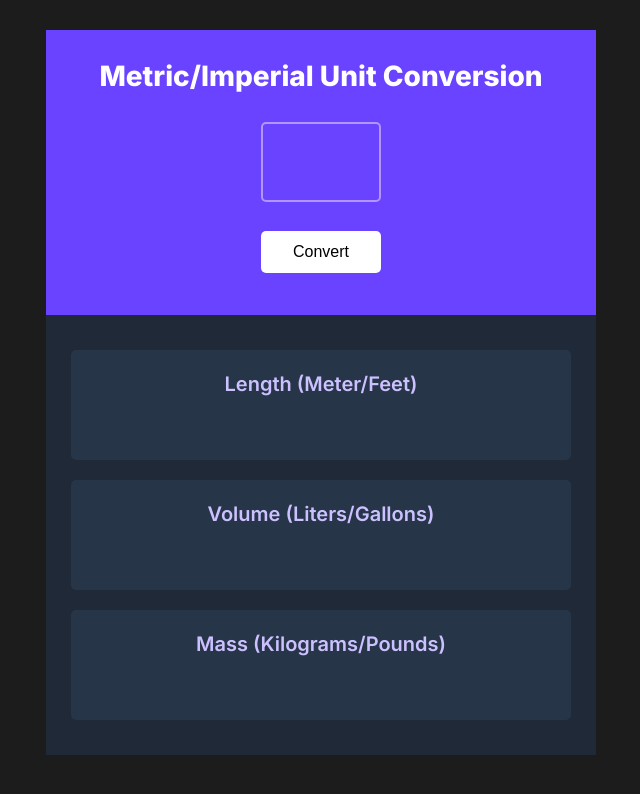
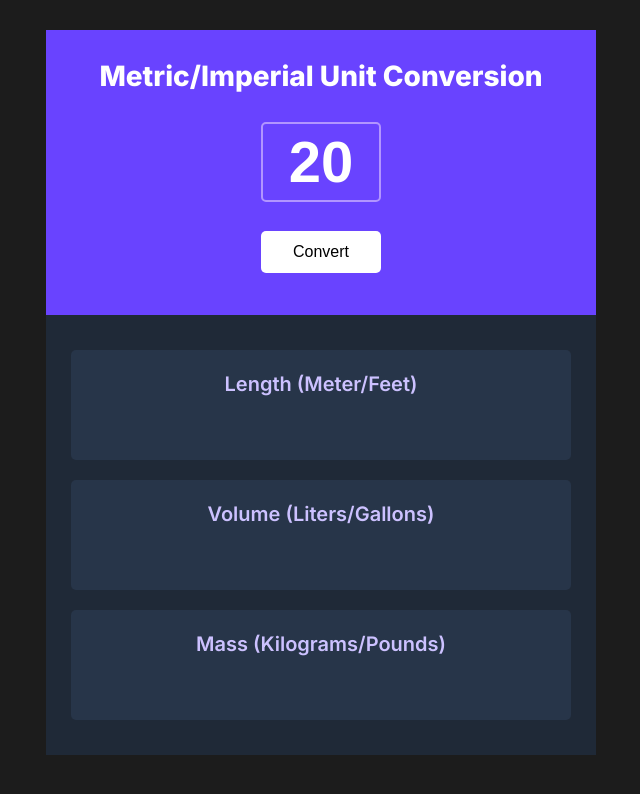
Before and after one commit to adenning4/unit-converter, a plain HTML site: page index.html in a window 1280 px wide. Shown: the whole page, without its empty margins (319-959 px from the left). Drawn offline with Linux system fonts and the light colour scheme.

Commit message:
js babysteps

```diff
--- a/index.html
+++ b/index.html
@@ -17,7 +17,7 @@
     <div id="mainContainer">
       <div id="hero">
         <h1 id="heroTitle">Metric/Imperial Unit Conversion</h1>
-        <input id="input" type="text" />
+        <input id="input" type="text" value="20" />
         <button id="convert-btn">Convert</button>
       </div>
       <div id="results">
```
Also changed, not shown: script.js (+7 -0 lines).
